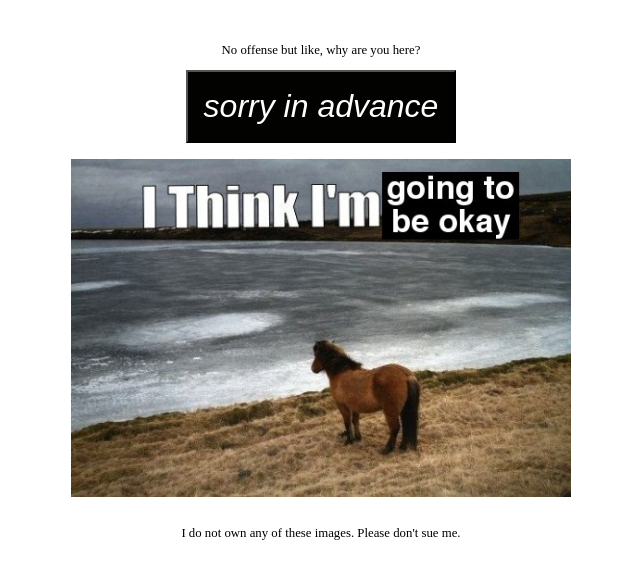
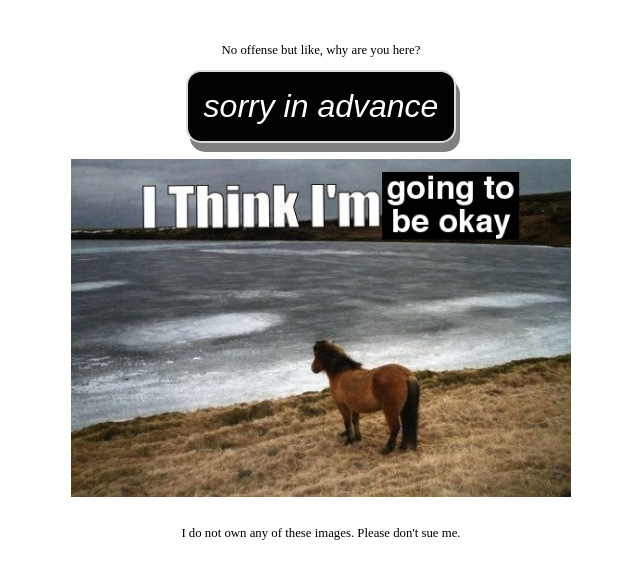
Before and after one commit to jluu38/W6W, a plain HTML site: page index.html in a window 1280 px wide. Both pictures are taken after a click on the button "sorry in advance". Shown: the part 128-706 px from the top of the page, without its empty margins (319-959 px from the left). Drawn offline with Linux system fonts and the light colour scheme.

Commit message:
button more visible and focus for accessibility

```diff
--- a/css/main.css
+++ b/css/main.css
@@ -18,10 +18,23 @@ p {
 button {
   padding: 1rem;
   background: rgb(2, 2, 1);
+  border-radius: 15px;
+  box-shadow: 4px 9px gray;
 
   color: white;
   font-size: 2rem;
   font-style: italic;
+}
+
+button:focus {
+  outline:none;
+  border-radius: 15px;
+  border: 2px solid gainsboro;
+}
+
+button:active {
+  box-shadow: none;
+  transform: translateY(4px);
 }
 
 img {
```
